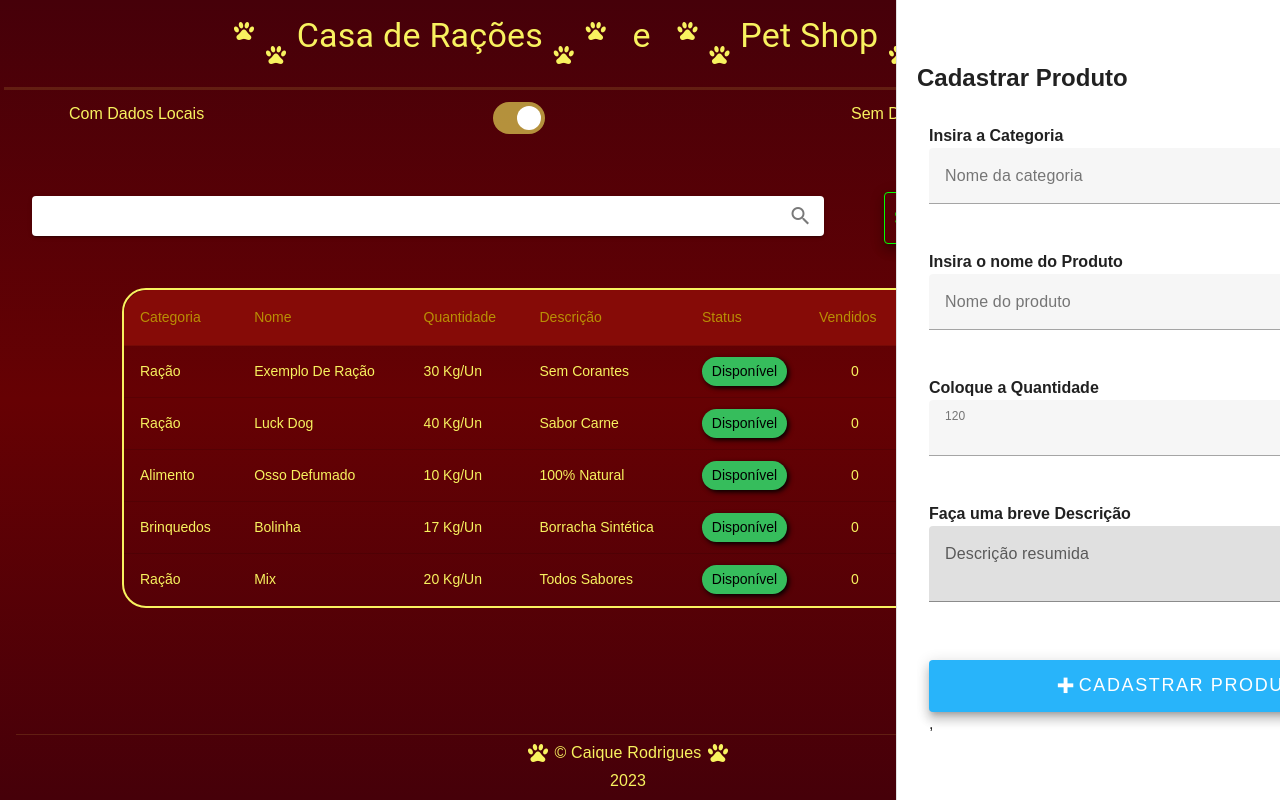
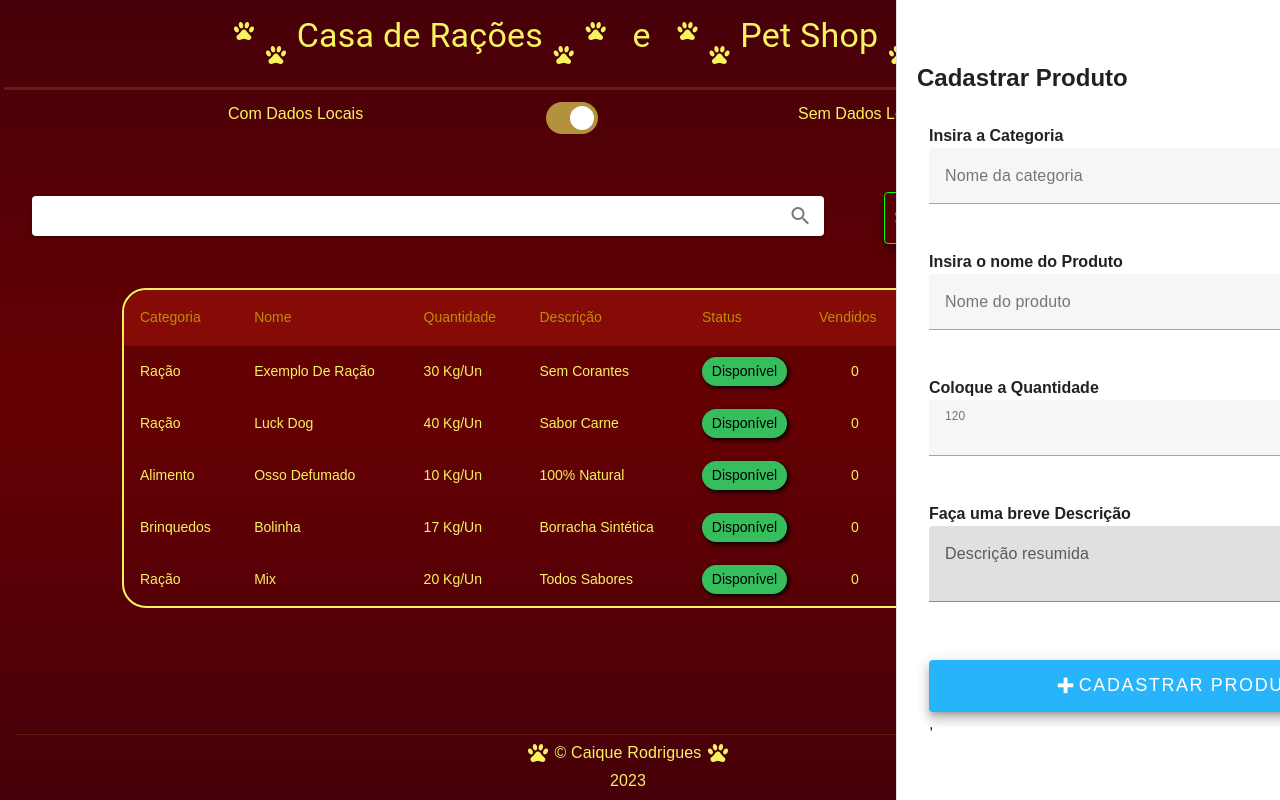
Before and after one commit to Caiqueerodrigues/-controleEstoque-v2, a Nuxt app: page /home in a window 1280 px wide. Built offline with nearby package versions, Linux system fonts and the light colour scheme.

Commit message:
ajeitando a barra de escolha

```diff
--- a/components/MainPage.vue
+++ b/components/MainPage.vue
@@ -76,6 +76,7 @@
         <!--Botao Dados-->
             <v-col
                 cols="4"
+                md="3"
             >
                 <p>
                     Com Dados Locais
@@ -83,7 +84,8 @@
             </v-col>
             <v-col
                 cols="3"
-                class="pt-0 pt"
+                md="2"
+                class="pt-0"
             >
                 <v-switch
                     color="golden2"
@@ -96,6 +98,7 @@
             </v-col>
             <v-col
                 cols="4"
+                md="3"
             >
                 <p class="ml-10">
                     Sem Dados Locais
```
